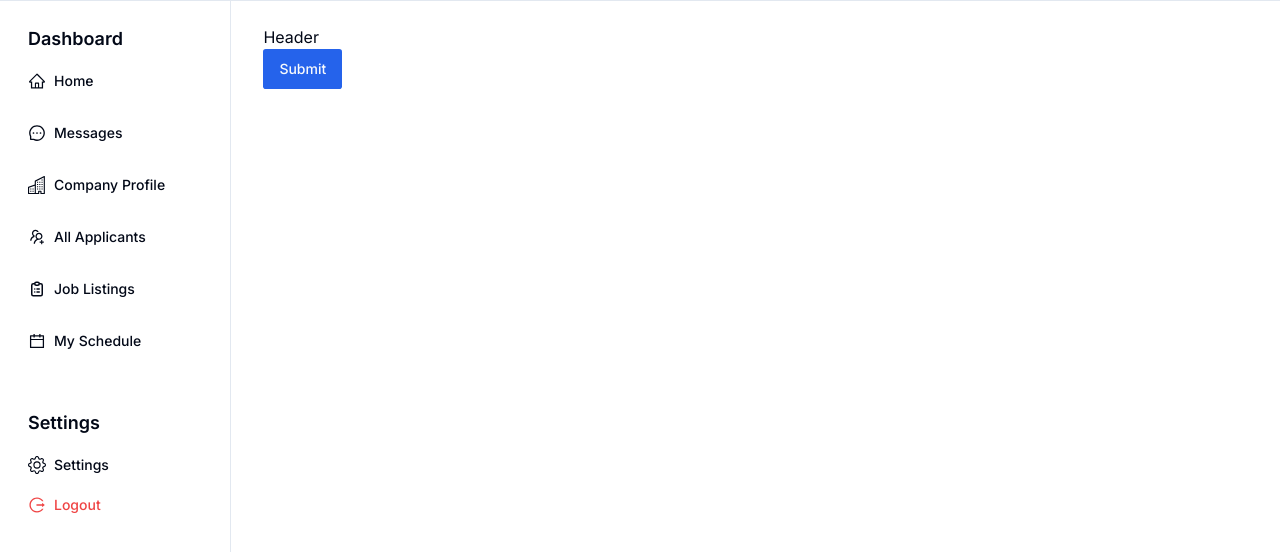
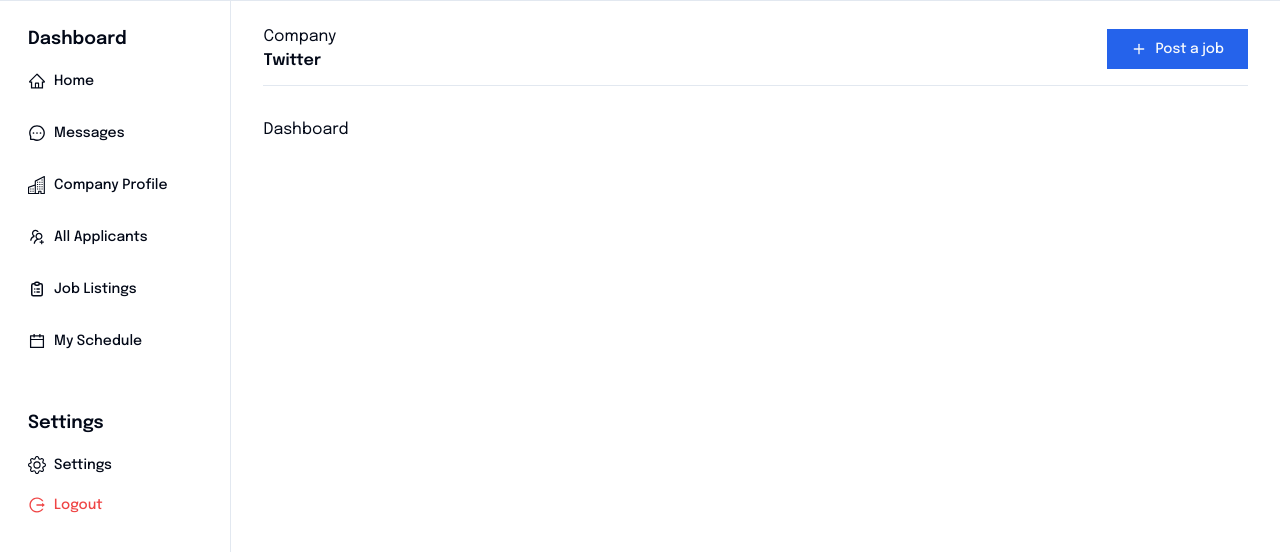
Before and after one commit to Rizzlle/bwa-dashboard-job-hunt, a Next.js app: page / in a window 1280 px wide. Shown: the top 552 px of the page. Built offline with nearby package versions, Linux system fonts and the light colour scheme.

Commit message:
update: layout dashboard

```diff
--- a/src/app/layout.tsx
+++ b/src/app/layout.tsx
@@ -1,9 +1,10 @@
 import Sidebar from "@/components/layouts/Sidebar";
 import "./globals.css";
 import type { Metadata } from "next";
-import { Inter } from "next/font/google";
+import { Epilogue } from "next/font/google";
+import Header from "@/components/layouts/Header";
 
-const inter = Inter({ subsets: ["latin"] });
+const epilogue = Epilogue({ subsets: ["latin"] });
 
 export const metadata: Metadata = {
 	title: "Create Next App",
@@ -17,7 +18,7 @@
 }) {
 	return (
 		<html lang="en">
-			<body className={inter.className}>
+			<body className={epilogue.className}>
 				<main>
 					<div className="border-t">
 						<div className="bg-background">
@@ -27,7 +28,7 @@
 								</div>
 								<div className="col-span-3 overflow-auto lg:col-span-5 lg:border-l w-[82%]">
 									<div className="px-6 py-6 lg:px-8">
-										<div>Header</div>
+										<Header />
 										{children}
 									</div>
 								</div>
--- a/src/app/page.tsx
+++ b/src/app/page.tsx
@@ -1,10 +1,3 @@
-import { Button } from "@/components/ui/button";
-import Image from "next/image";
-
 export default function Home() {
-	return (
-		<div>
-			<Button>Submit</Button>
-		</div>
-	);
+	return <div>Dashboard</div>;
 }
--- /dev/null
+++ b/src/components/layouts/Header/index.tsx
@@ -0,0 +1,24 @@
+import { Button } from "@/components/ui/button";
+import { PlusIcon } from "lucide-react";
+import React, { FC } from "react";
+
+interface HeaderProps {}
+
+const Header: FC<HeaderProps> = ({}) => {
+	return (
+		<div className="pb-3 mb-8 border-b border-border flex flex-row items-center justify-between">
+			<div>
+				<div>Company</div>
+				<div className="font-semibold">Twitter</div>
+			</div>
+			<div>
+				<Button className="rounded-none py-3 px-6">
+					<PlusIcon className="mr-2 w-4 h-4" />
+					Post a job
+				</Button>
+			</div>
+		</div>
+	);
+};
+
+export default Header;
```
